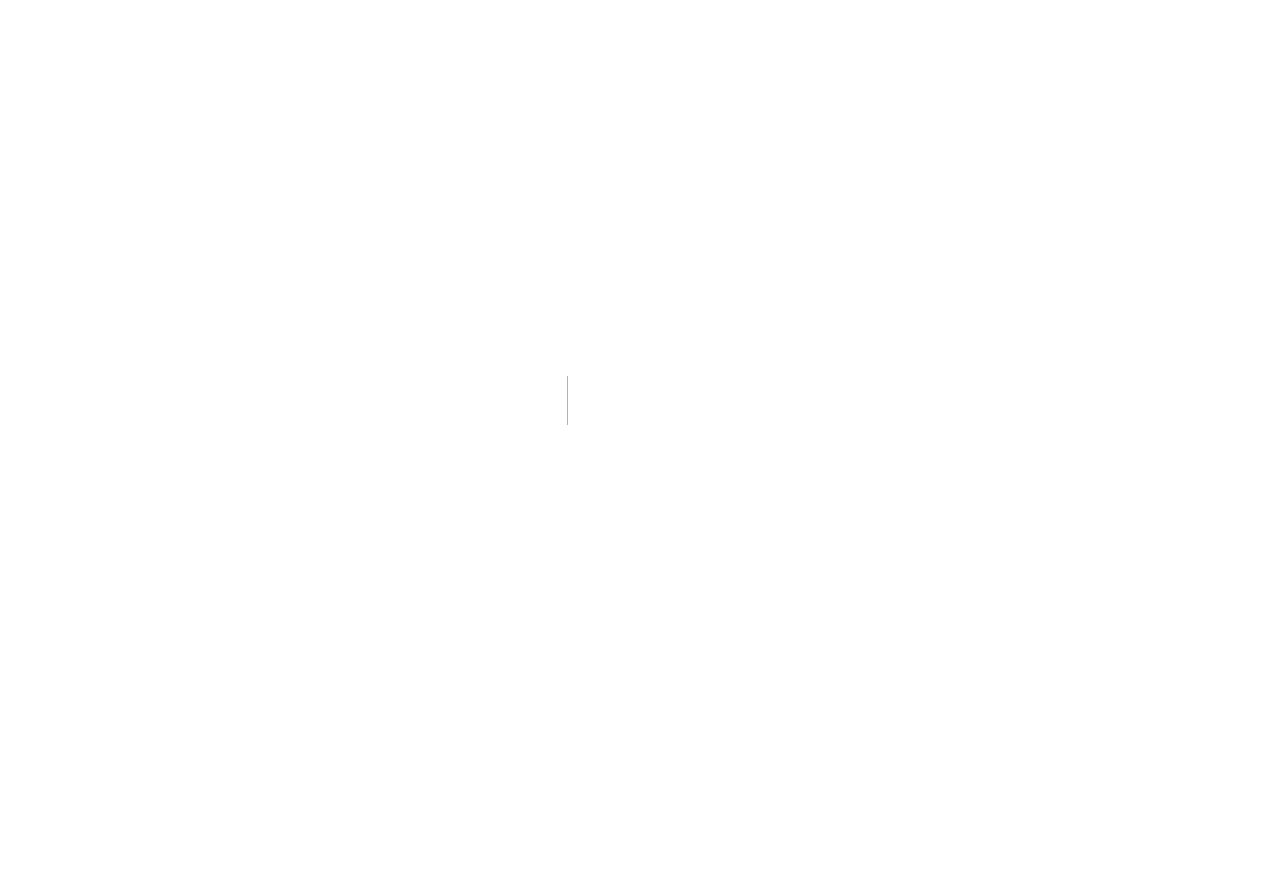
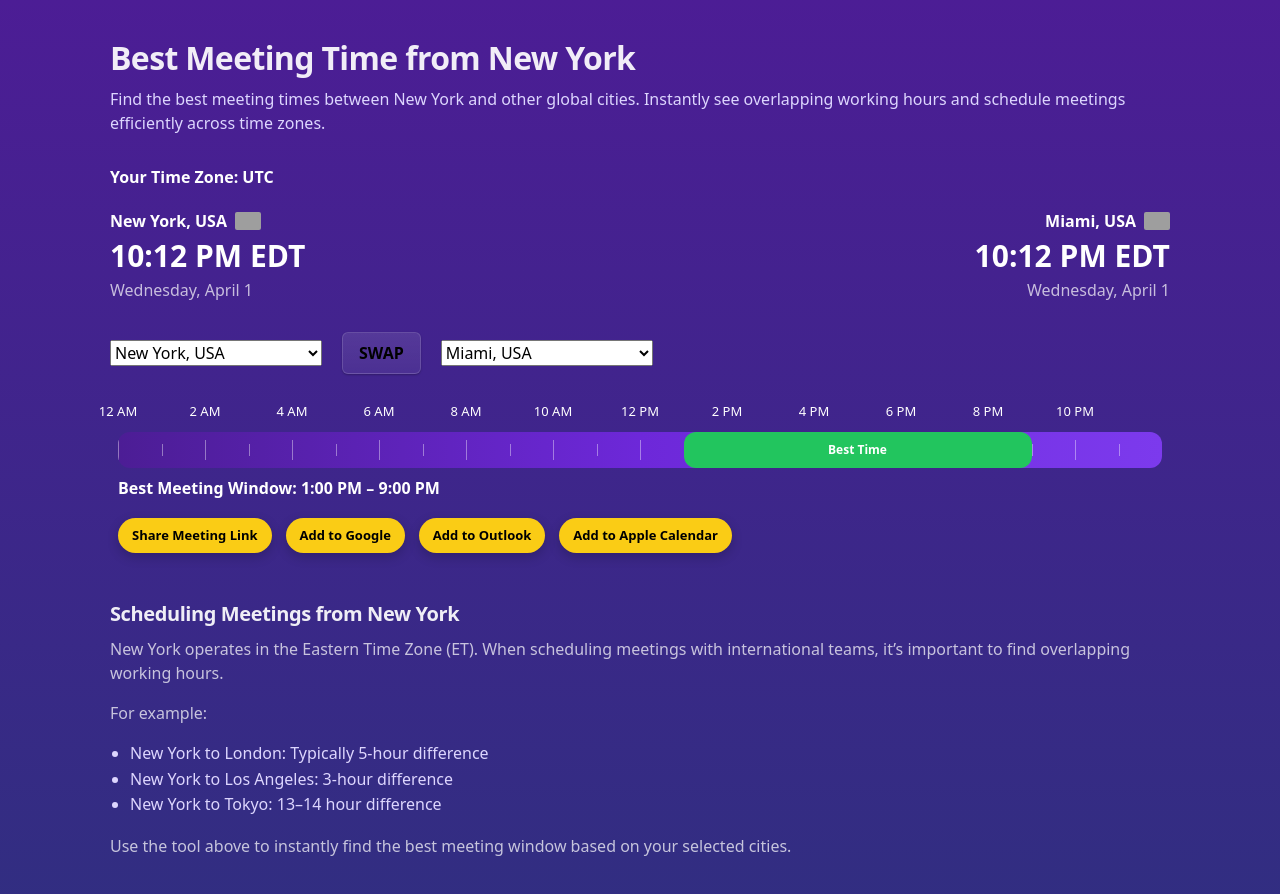
Before and after one commit to techtalk1282/Best-Meeting-Time, a Next.js app: page /best-meeting-time-new-york in a window 1280 px wide. Before the commit this address had no page. Shown: the top 894 px of the page. Before the commit the page ends 800 px from the top, so only its background shows below. Built offline with nearby package versions, Linux system fonts and the light colour scheme; grey boxes are pictures that could not be loaded.

Commit message:
feat: add New York SEO hub page with tool integration and content

```diff
--- /dev/null
+++ b/app/best-meeting-time-new-york/page.tsx
@@ -0,0 +1,51 @@
+"use client";
+
+import ToolPreviewSection from "@/app/ui/ToolPreviewSection";
+
+export default function NewYorkMeetingPage() {
+  return (
+    <main style={{ padding: "40px 20px", maxWidth: "1100px", margin: "0 auto", color: "white" }}>
+
+      {/* ✅ SEO TITLE */}
+      <h1 style={{ fontSize: "32px", fontWeight: "bold", marginBottom: "10px" }}>
+        Best Meeting Time from New York
+      </h1>
+
+      {/* ✅ SEO DESCRIPTION */}
+      <p style={{ marginBottom: "20px", color: "#ddd6fe" }}>
+        Find the best meeting times between New York and other global cities. Instantly see overlapping working hours and schedule meetings efficiently across time zones.
+      </p>
+
+      {/* ✅ TOOL (IMPORTANT) */}
+      <div style={{ marginTop: "30px" }}>
+        <ToolPreviewSection defaultCityLeft="New York, USA" />
+      </div>
+
+      {/* ✅ EXTRA SEO CONTENT */}
+      <div style={{ marginTop: "40px", color: "#ddd6fe", lineHeight: "1.6" }}>
+        <h2 style={{ fontSize: "20px", marginBottom: "10px" }}>
+          Scheduling Meetings from New York
+        </h2>
+
+        <p>
+          New York operates in the Eastern Time Zone (ET). When scheduling meetings with international teams, it’s important to find overlapping working hours.
+        </p>
+
+        <p style={{ marginTop: "10px" }}>
+          For example:
+        </p>
+
+        <ul style={{ marginTop: "10px", paddingLeft: "20px" }}>
+          <li>New York to London: Typically 5-hour difference</li>
+          <li>New York to Los Angeles: 3-hour difference</li>
+          <li>New York to Tokyo: 13–14 hour difference</li>
+        </ul>
+
+        <p style={{ marginTop: "10px" }}>
+          Use the tool above to instantly find the best meeting window based on your selected cities.
+        </p>
+      </div>
+
+    </main>
+  );
+}
```
